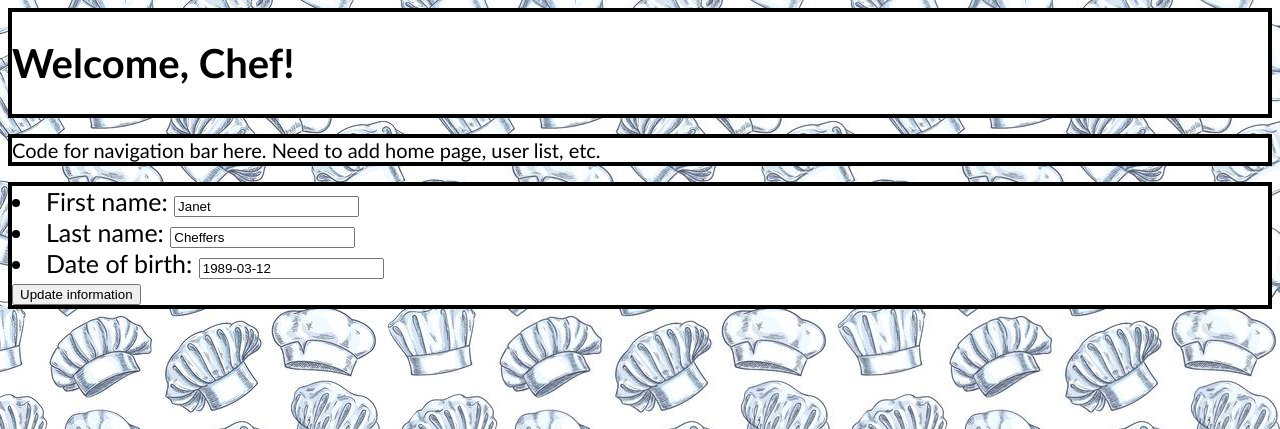
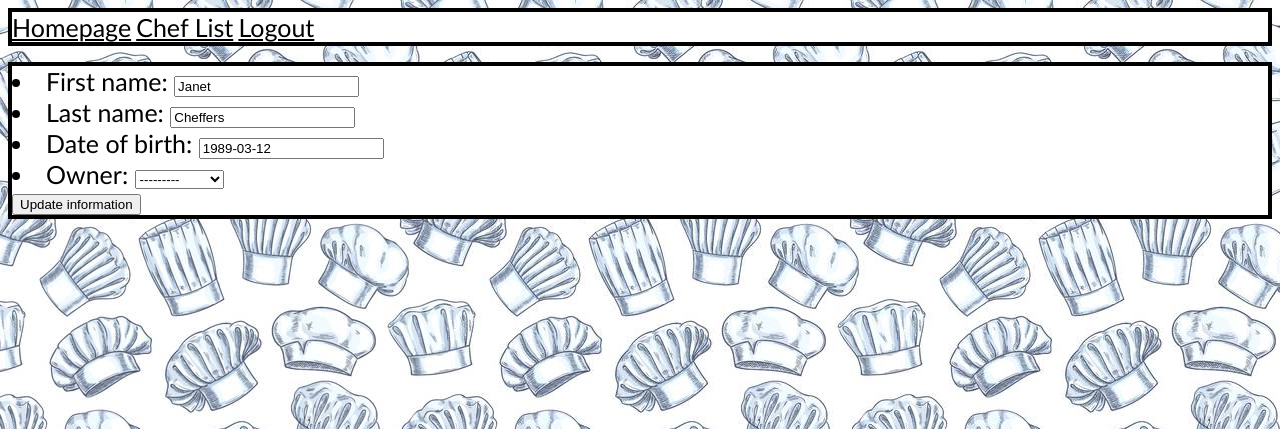
Before and after one commit to tmurray19/CS424-project, a Django app: page /chefdecuisine/chef/update/id/2 in a window 1280 px wide. Shown: the top 429 px of the page. Run offline with Django 3.2, Linux system fonts and the light colour scheme; a user stored in the database is signed in; data comes from the database, SQL or seed files in the repository; both versions use the stored data as it was after the commit.

Commit message:
Added ForeignKey

```diff
--- a/chefskitchen/chefdecuisine/models.py
+++ b/chefskitchen/chefdecuisine/models.py
@@ -1,4 +1,6 @@
 from django.db import models
+
+from django.contrib.auth.models import User
 
 # Create your models here.
 
@@ -15,3 +17,7 @@
     last_name = models.CharField(max_length = 50)
 
     date_of_birth = models.DateField(null = True, blank = True)
+
+    owner = models.ForeignKey(User, null=True,  on_delete = models.CASCADE)
+
+    # exclude['owner']
--- a/chefskitchen/chefdecuisine/templates/chefdecuisine/chef_detail.html
+++ b/chefskitchen/chefdecuisine/templates/chefdecuisine/chef_detail.html
@@ -1,4 +1,6 @@
 {% extends "base.html" %}
+
+{% block title %}Chef {{souschef.first_name }} {% endblock %}
 
 {% block content %}
 
--- a/chefskitchen/chefdecuisine/templates/chefdecuisine/chef_list.html
+++ b/chefskitchen/chefdecuisine/templates/chefdecuisine/chef_list.html
@@ -1,4 +1,7 @@
 {% extends "base.html" %}
+
+{% block title %}Chef list {% endblock %}
+
 
 {% block content %}
 
--- a/chefskitchen/chefdecuisine/templates/chefdecuisine/chef_update.html
+++ b/chefskitchen/chefdecuisine/templates/chefdecuisine/chef_update.html
@@ -1,4 +1,6 @@
 {% extends 'base.html' %}
+
+{% block title %}Update info {% endblock %}
 
 {% block content %}
 <div class='box'>
--- a/chefskitchen/chefdecuisine/urls.py
+++ b/chefskitchen/chefdecuisine/urls.py
@@ -4,7 +4,7 @@
 
 urlpatterns = [
         path('chef/id/<int:souschef_id>', views.souschef, name='souschef_profile'),
-        path('chefs/', views.souschef_list),
+        path('chefs/', views.souschef_list, name='souschef_list'),
         path('chef/update/id/<int:souschef_id>', views.souschef_update, name='souschef_update'),
 
 
--- a/chefskitchen/chefdecuisine/views.py
+++ b/chefskitchen/chefdecuisine/views.py
@@ -18,6 +18,9 @@
 
 # To check if a user is logged in
 from django.contrib.auth.decorators import login_required
+
+# User authentication
+from django.contrib.auth import authenticate
 
 # Detail view for the sousChef model
 def souschef(request, souschef_id):
@@ -51,8 +54,9 @@
         if form.is_valid():
             form.save()
             return HttpResponseRedirect(reverse('souschef_profile', kwargs={'souschef_id':souschef_id}))
+            # return HttpResponseRedirect(request.POST.get('next'))
         else:
-            return HttpResponseRedirect("/")
+            return HttpResponseRedirect('/')
 
 
     form = chefForm(instance = souschef)
--- a/chefskitchen/chefskitchen/settings.py
+++ b/chefskitchen/chefskitchen/settings.py
@@ -135,4 +135,5 @@
 LOGIN_URL = '/accounts/login/'
 
 
-LOGIN_REDIRECT_URL = '/'
+LOGIN_REDIRECT_URL = 'home'
+LOGOUT_REDIRECT_URL = 'home'
--- a/chefskitchen/static/chefdecuisine/base.css
+++ b/chefskitchen/static/chefdecuisine/base.css
@@ -56,8 +56,42 @@
 	color: black;
 }
 
-a.button:hover{
+a.button:hover {
 	background-color: black;
 	color: white;
 
 }
+
+a.buttonRight {
+	position: absolute;
+	bottom: 10px;
+	right: 10px;
+	border: none;
+	background-color: inherit;
+	padding: 14px; 28px;
+	font-size: 25px;
+	cursor: pointer;
+	color: black;
+}
+
+a.buttonRight:hover {
+	background-color: black;
+	color: white;
+
+}
+
+
+a.buttonRegular {
+	border: none;
+	background-color: inherit;
+	font-size: 25px;
+	cursor: pointer;
+	color: black;
+
+}
+
+a.buttonRegular:hover {
+	background-color: black;
+	color: white;
+
+}
--- a/chefskitchen/templates/base.html
+++ b/chefskitchen/templates/base.html
@@ -10,14 +10,14 @@
 
 	<body>
 
-		<div id="heading" class="box">
-		      	<H1>Welcome, Chef!</H1>
-	       	</div>
-
-		<p></p>
-
 		<div id="navigationBar" class="box">
-			Code for navigation bar here. Need to add home page, user list, etc.
+			<a class = "buttonRegular" href = {% url 'home' %}>Homepage</a>
+			{% if user.is_authenticated %}
+				<a class="buttonRegular" href = {% url 'souschef_list' %}>Chef List</a>
+				<a class="buttonRegular" href = {% url 'logout' %}>Logout</a>
+			{% else %}
+				<a class="buttonRegular" href = {% url 'login' %}>Login</a>
+			{% endif %}
 		</div>
 
 		<p></p>
--- a/chefskitchen/templates/homepage.html
+++ b/chefskitchen/templates/homepage.html
@@ -17,9 +17,6 @@
 				Please sign in, chef!
 		       	</p>
 		</div>
-			<a class = 'button' href ="{% url 'login' %}">
-				Login Here
-			</a>
 	{% endif %}
 
 
--- a/chefskitchen/templates/registration/login.html
+++ b/chefskitchen/templates/registration/login.html
@@ -1,4 +1,6 @@
 {% extends 'base.html' %}
+
+{% block title %}Login{% endblock %}
 
 {% block content %}
 
```
Also changed, not shown: chefskitchen/chefdecuisine/migrations/0002_souschef_owner.py (added), chefskitchen/db.sqlite3.
